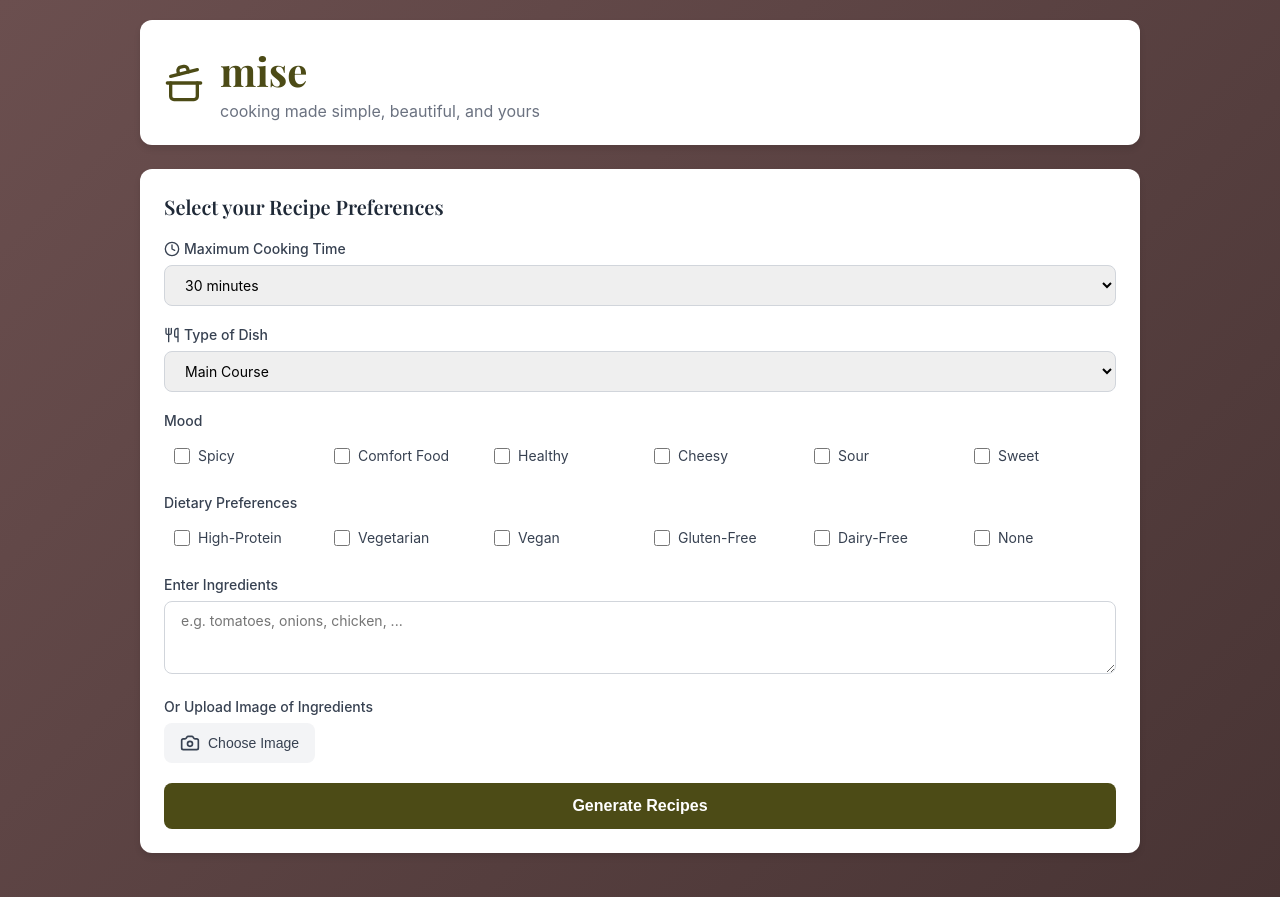
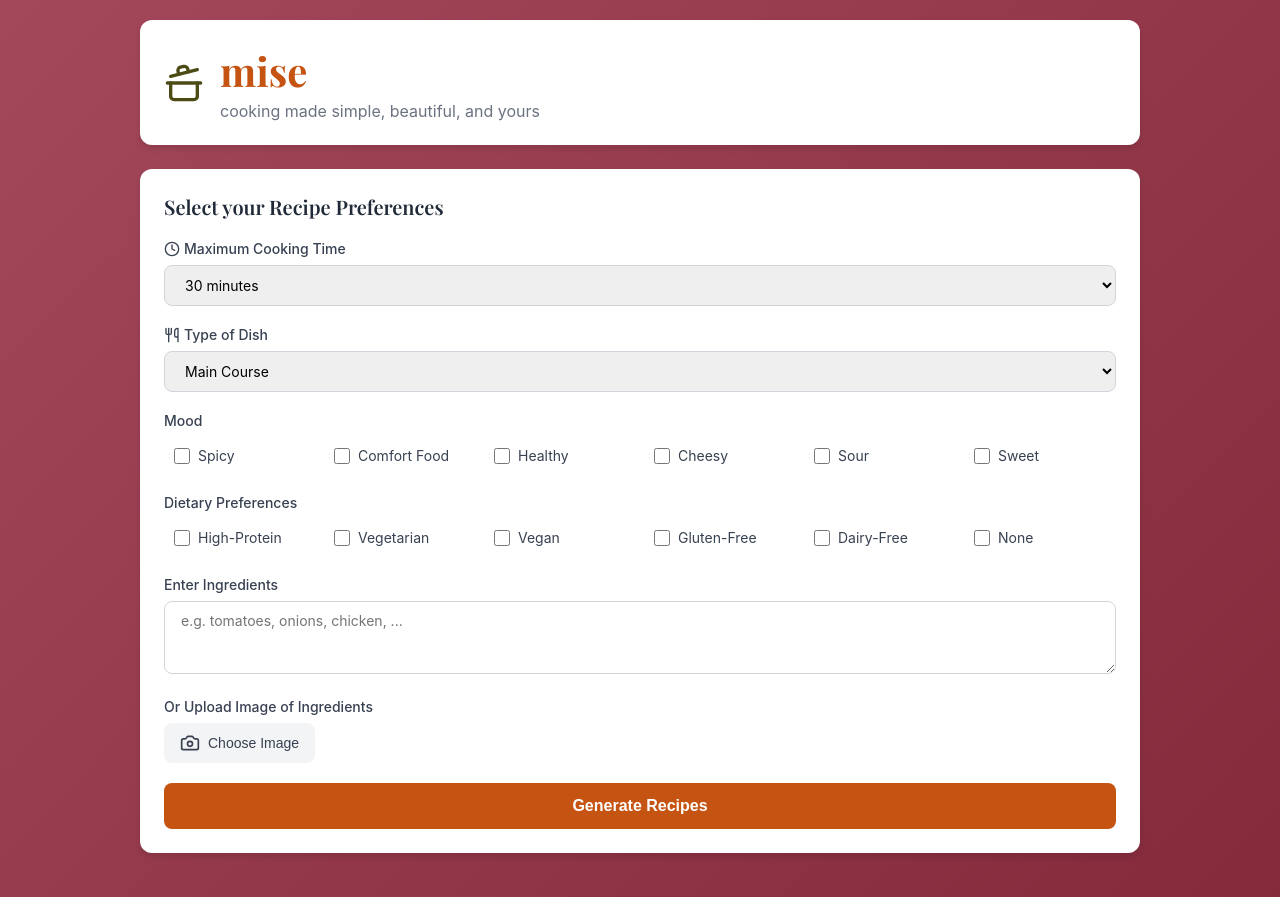
Before and after one commit to Reyadawlah/Cooking-by-Conversation, a React (Vite) app: page / in a window 1280 px wide. Built offline with nearby package versions, Linux system fonts and the light colour scheme.

Commit message:
Altered UI colors

```diff
--- a/package.json
+++ b/package.json
@@ -10,6 +10,7 @@
     "preview": "vite preview"
   },
   "dependencies": {
+    "@google/genai": "^1.23.0",
     "lucide-react": "^0.545.0",
     "react": "^19.1.1",
     "react-dom": "^19.1.1"
--- a/src/components/CookingAssistant.css
+++ b/src/components/CookingAssistant.css
@@ -19,7 +19,7 @@
 
 .cooking-assistant-container {
   min-height: 100vh;
-  background: linear-gradient(135deg, #6B4F4F 0%, #483434 100%);
+  background: linear-gradient(135deg, #A3485A 0%, #842A3B 100%);
   padding: 20px;
 }
 
@@ -57,7 +57,7 @@
 .header-title {
   font-size: 40px;
   font-weight: bold;
-  color: #4C4B16;
+  color: #c55312;
   margin: 0 0 4px 0;
 }
 
@@ -160,7 +160,7 @@
   width: 16px;
   height: 16px;
   cursor: pointer;
-  accent-color: #4C4B16;
+  accent-color: #c55312;
 }
 
 .checkbox-text {
@@ -197,7 +197,7 @@
 .submit-button {
   width: 100%;
   padding: 14px;
-  background-color: #4C4B16;
+  background-color: #c55312;
   color: white;
   border: none;
   border-radius: 8px;
@@ -208,7 +208,7 @@
 }
 
 .submit-button:hover {
-  background-color: #A09F57;
+  background-color: #c16027;
 }
 
 .button-disabled {
@@ -236,15 +236,15 @@
 }
 
 .voice-button:hover {
-  background-color: #A09F57;
+  background-color: #c16027;
 }
 
 .voice-button-active {
-  background-color: #898121 !important;
+  background-color: #c84c12 !important;
 }
 
 .voice-button-active:hover {
-  background-color: #8A8635 !important;
+  background-color: #9b4b1d !important;
 }
 
 /* Image Preview */
```
Also changed, not shown: 1 other file (tests, documents, lock files or other folders).
